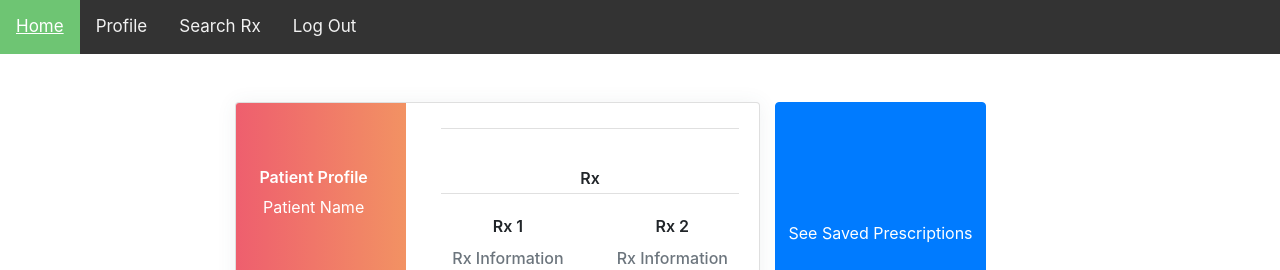
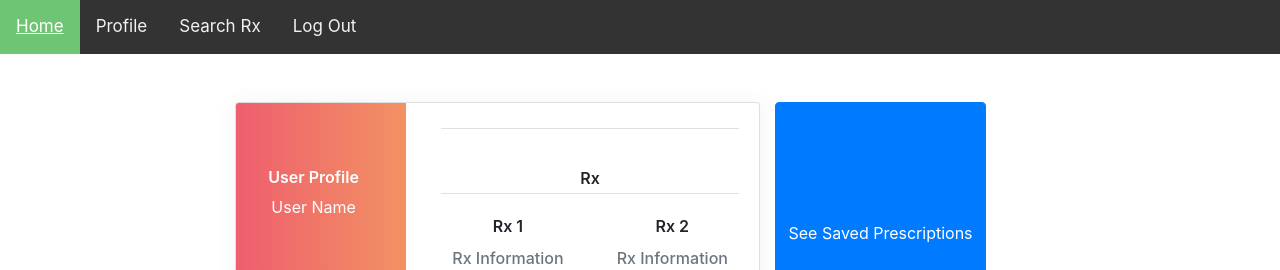
Before and after one commit to candacecodes/rx-roundtable-client, a React (Create React App) app: page /profile in a window 1280 px wide. Shown: the top 270 px of the page. Built offline with nearby package versions, Linux system fonts and the light colour scheme.

Commit message:
updated wording for profile card

```diff
--- a/src/components/Profile.js
+++ b/src/components/Profile.js
@@ -47,8 +47,8 @@ export default class Profile extends Component {
 													alt="User-Profile-Image"
 												> */}{" "}
 												</div>
-												<h6 className="f-w-600">Patient Profile</h6>
-												<p>Patient Name</p> {this.props.user.username}
+												<h6 className="f-w-600">User Profile</h6>
+												<p>User Name</p> {this.props.user.username}
 												<i className=" mdi mdi-square-edit-outline feather icon-edit m-t-10 f-16"></i>
 											</div>
 										</div>
@@ -108,7 +108,7 @@ export default class Profile extends Component {
 							<Button onClick={this.showSavedRx}>
 								See Saved Prescriptions
 							</Button>
-							<br />
+
 							{
 								this.state.rxes.length > 0 ? (
 									<SavedPrescriptionsContainer rxes={this.state.rxes} />
```
